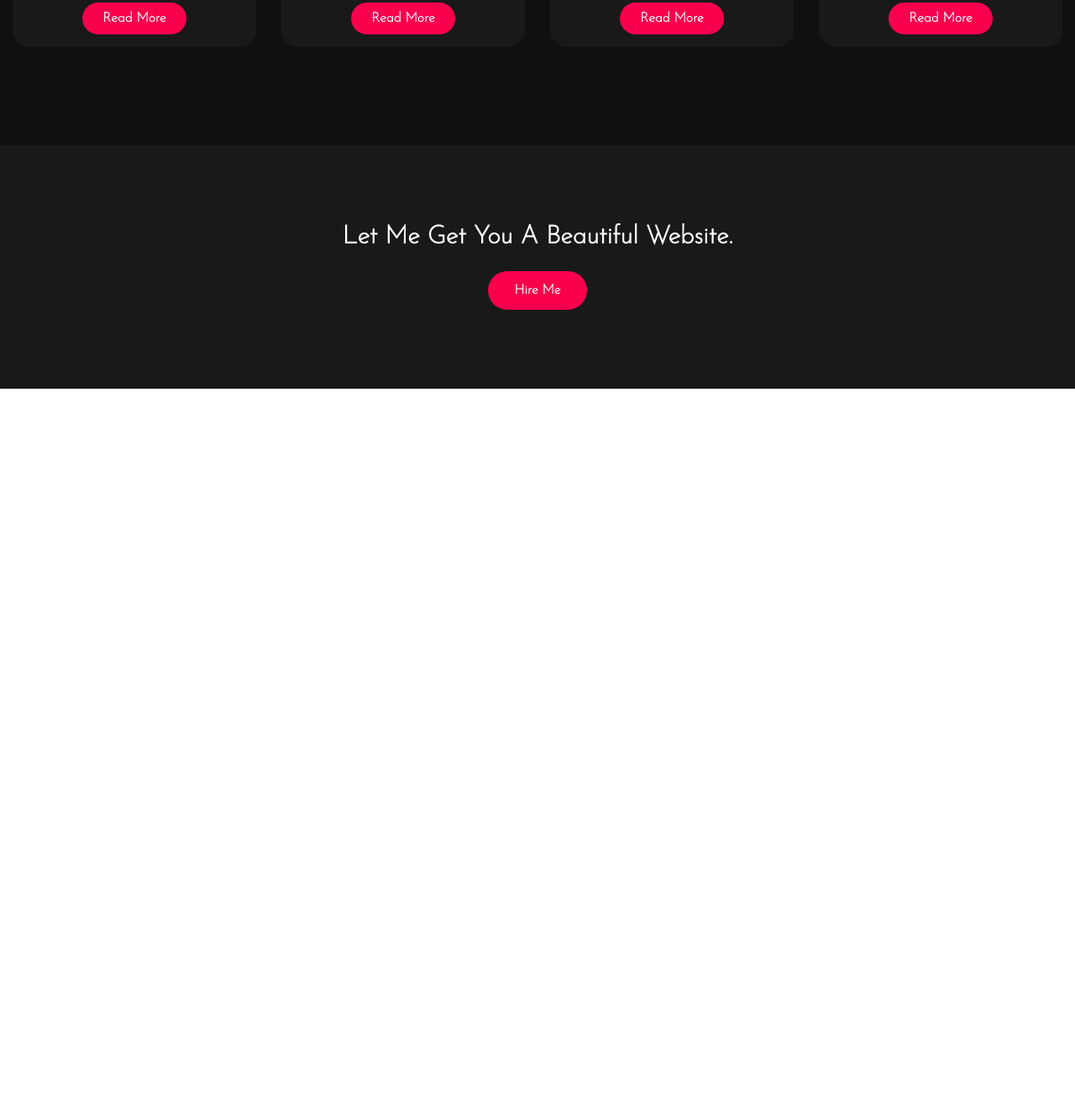
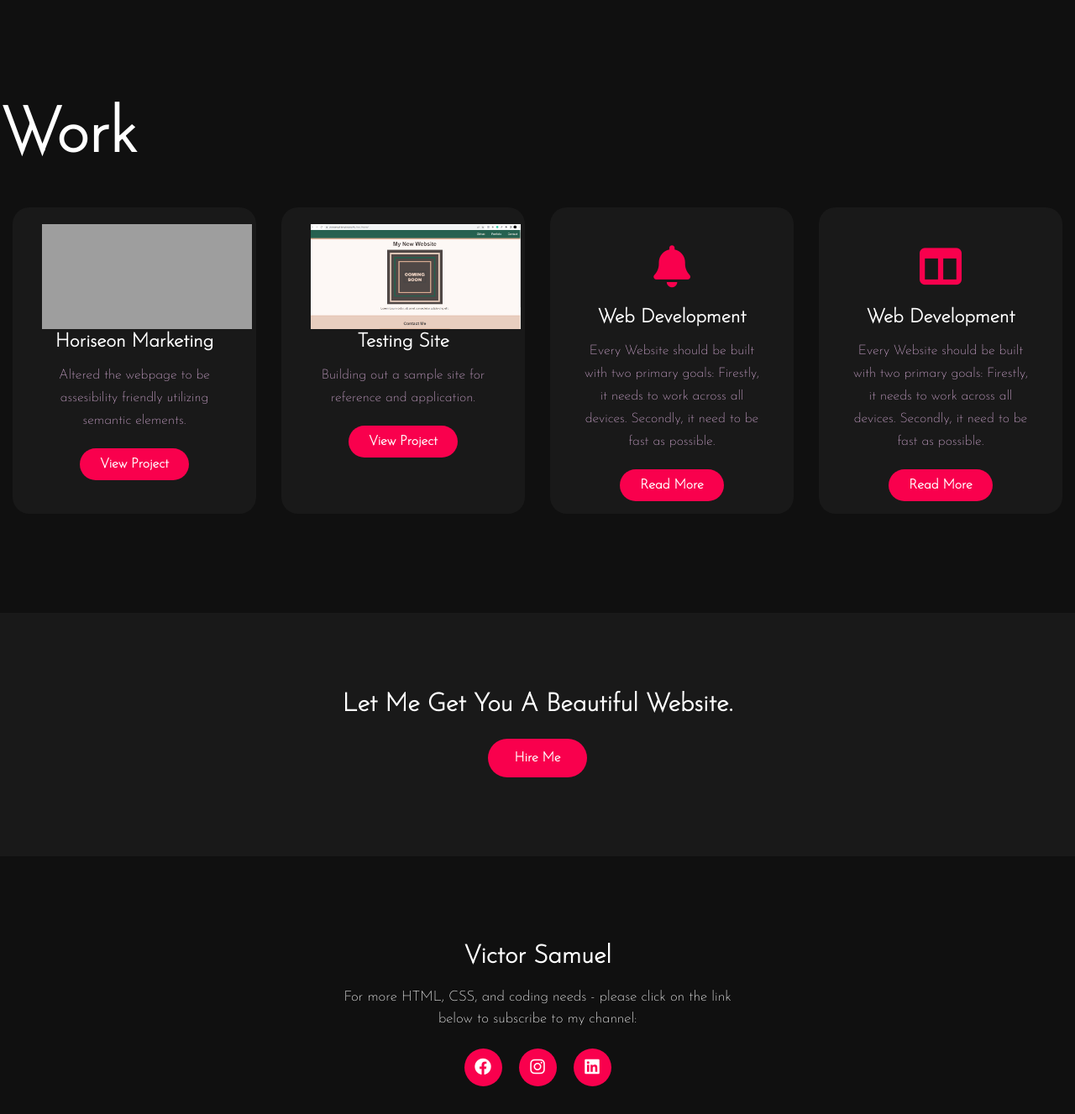
Before and after one commit to VictorSamuel-dev/My_Portfolio, a plain HTML site: page index.html in a window 1280 px wide. Shown: the part 1473-2800 px from the top of the page at 84% size. Before the commit the page ends 1936 px from the top, so only its background shows below. Drawn offline with Linux system fonts and the light colour scheme; grey boxes are pictures that could not be loaded.

Commit message:
modified codes in css and index

```diff
--- a/assets/css/style.css
+++ b/assets/css/style.css
@@ -5,13 +5,14 @@
     box-sizing: border-box;
 }
 .hero{
-    height: 100vh;
+    height: 375px;
     width: 100%;
     background-image: url(../images/background2.JPG);
     background-size: cover;
-    background-position: right;
+    background-position: 0 -725px;
 }
 nav{
+    height: 100px;
     display: flex;
     align-items: center;
     justify-content: space-between;
@@ -57,10 +58,10 @@ nav ul li a:hover{
     transform: scale(1.2);
 }
 .content{
-    position: absolute;
-    top: 50%;
-    left: 8%;
-    transform: translateY(-50%);
+    /* position: absolute; */
+    width: 100%;
+    padding: 100px 0px;
+    background-color: #191919;
 }
 h1{
     color: white;
@@ -116,7 +117,7 @@ h4{
     width: 550px;
 }
 .main{
-    width: 1130px;
+    width: auto;
     max-width: 95%;
     margin: 0 auto;
     display: flex;
@@ -166,7 +167,7 @@ button:hover{
 .title h2{
     color: white;
     font-size: 75px;
-    width: 1130px;
+    width: auto;
     margin: 30px auto;
 }
 .box{
@@ -249,3 +250,60 @@ h5{
     border: 2px solid #f9004d;
     cursor: pointer;
 }
+footer{
+    position: relative;
+    width: 100%;
+    height: 400px;
+    background: #101010;
+    display: flex;
+    flex-direction: column;
+    align-items: center;
+    justify-content: center;
+}
+footer p:nth-child(1){
+    font-size: 30px;
+    color: white;
+    margin-bottom: 20px;
+    font-weight: bold;
+}
+footer p:nth-child(2){
+    color: white;
+    font-size: 17px;
+    width: 500px;
+    text-align: center;
+    line-height: 26px;
+}
+.social{
+    display: flex;
+}
+.social a{
+    width: 45px;
+    height: 45px;
+    display: flex;
+    align-items: center;
+    justify-content: center;
+    background: #f9004d;
+    border-radius: 50%;
+    margin: 22px 10px;
+    color: white;
+    text-decoration: none;
+    font-size: 20px;
+}
+.social a:hover{
+    transform: scale(1.3);
+    transition: .3s;
+}
+.end{
+    position: absolute;
+    color: #f9004d;
+    bottom: 35px;
+    font-size: 14px;
+}
+.horiseon{
+    height: 125px;
+    width: 250px;
+}
+.testing{
+    height: 125px;
+    width: 250px;
+}
--- a/index.html
+++ b/index.html
@@ -18,15 +18,14 @@
          <h2 class="logo">Portfo<span>lio</span></h2>
          <ul>
             <li><a href="#">Home</a></li>
-            <li><a href="#">About</a></li>
-            <li><a href="#">Work</a></li>
-            <li><a href="#">Skill</a></li>
-            <li><a href="#">Contact</a></li>
+            <li><a href="#about">About</a></li>
+            <li><a href="#work">Work</a></li>
+            <li><a href="#contact">Contact</a></li>
          </ul>
-         <a href="#" class="btn">Subscribe</a>
+         <a href="mailto:victorcsamuel1@gmail.com" class="btn">Hire Me</a>
       </nav>
-
-      <div class="Content">
+   </div>
+   <div class="content">
       <h4>Hello, my name is</h4>
       <h1>Victor <span>Samuel</span></h1>
       <h3>I'am a Web Developer.</h3>
@@ -36,10 +35,9 @@
             <input type="submit" name="submit" value="Lets Start">
          </form>
    </div>
-   </div>
 
    <!----About section start---->
-   <section class="about">
+   <section class="about" id="about">
       <div class="main">
          <img src="./assets/images/background4.JPG">
          <div class="about-text">
@@ -52,32 +50,34 @@
    </section>
 
    <!----work section start----------->
-   <div class="work">
+   <div class="work" id="work">
       <div class="title">
          <h2>Work</h2>
       </div>
 
       <div class="box">
          <div class="card">
-            <i class="fa-solid fa-bars"></i>
-            <h5>Web Development</h5>
+            <a href="https://victorsamuel-dev.github.io/horiseon-marketing/">
+            <img class="horiseon" src="./assets/images/Horison.png"></img></a>
+            <h5>Horiseon Marketing</h5>
             <div class="pra">
-               <p> Every Website should be built with two primary goals: Firestly, it needs to work across all devices. Secondly, it need to be fast as possible.</p>
+               <p> Altered the webpage to be assesibility friendly utilizing semantic elements.</p>
 
                <p style="text-align: center;">
-                  <a class="button" href="#"> Read More</a>
+                  <a class="button" href="https://victorsamuel-dev.github.io/horiseon-marketing/"> View Project</a>
                </p>
             </div>
          </div>
 
          <div class="card">
-            <i class="fa-solid fa-user"></i>
-            <h5>Web Development</h5>
+            <a href="https://victorsamuel-dev.github.io/My_New_Website/">
+            <img class="testing" src="./assets/images/Testing.png"></img></a>
+            <h5>Testing Site</h5>
             <div class="pra">
-               <p> Every Website should be built with two primary goals: Firestly, it needs to work across all devices. Secondly, it need to be fast as possible.</p>
+               <p> Building out a sample site for reference and application.</p>
 
                <p style="text-align: center;">
-                  <a class="button" href="#"> Read More</a>
+                  <a class="button" href="https://victorsamuel-dev.github.io/My_New_Website/"> View Project</a>
                </p>
             </div>
          </div>
@@ -109,11 +109,21 @@
    </div>
 
    <!------Contact------>
-   <div class="contact">
+   <div class="contact" id="contact">
       <p>Let Me Get You A Beautiful Website.</p>
       <a class="button-two" href="#">Hire Me</a>
    </div>
 
    <!------footer start------>
+   <footer>
+      <p>Victor Samuel</p>
+      <p>For more HTML, CSS, and coding needs - please click on the link below to subscribe to my channel:</p>
+      <div class="social">
+         <a href="#"><i class="fa-brands fa-facebook"></i></a>
+         <a href="#"><i class="fa-brands fa-instagram"></i></a>
+         <a href="#"><i class="fa-brands fa-linkedin"></i></a>
+      </div>
+      <p class="end">CopyRight by Victor Samuel</p>
+   </footer>
 </body>
 </html>
```
Also changed, not shown: assets/images/IMG-4909.jpg (deleted), assets/images/IMG-4925.JPG (deleted), assets/images/IMG-4926.JPG (deleted), assets/images/IMG-5893.jpg (deleted), assets/images/Testing.png (added), assets/images/background.jpg (deleted), assets/images/background1.JPG (deleted), assets/images/background3.jpg (deleted), assets/images/background4.JPG (added), 1 other file. Lines whose indentation alone changed are shown as unchanged.
